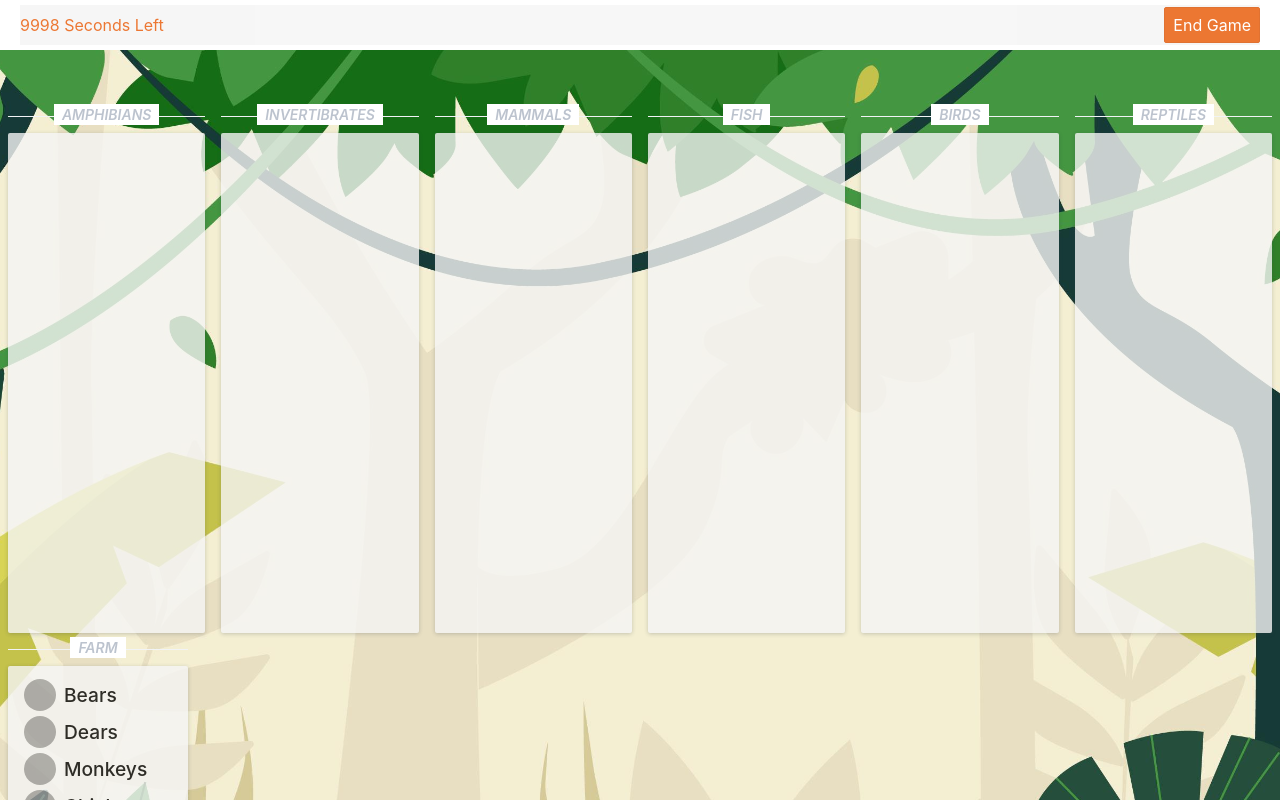
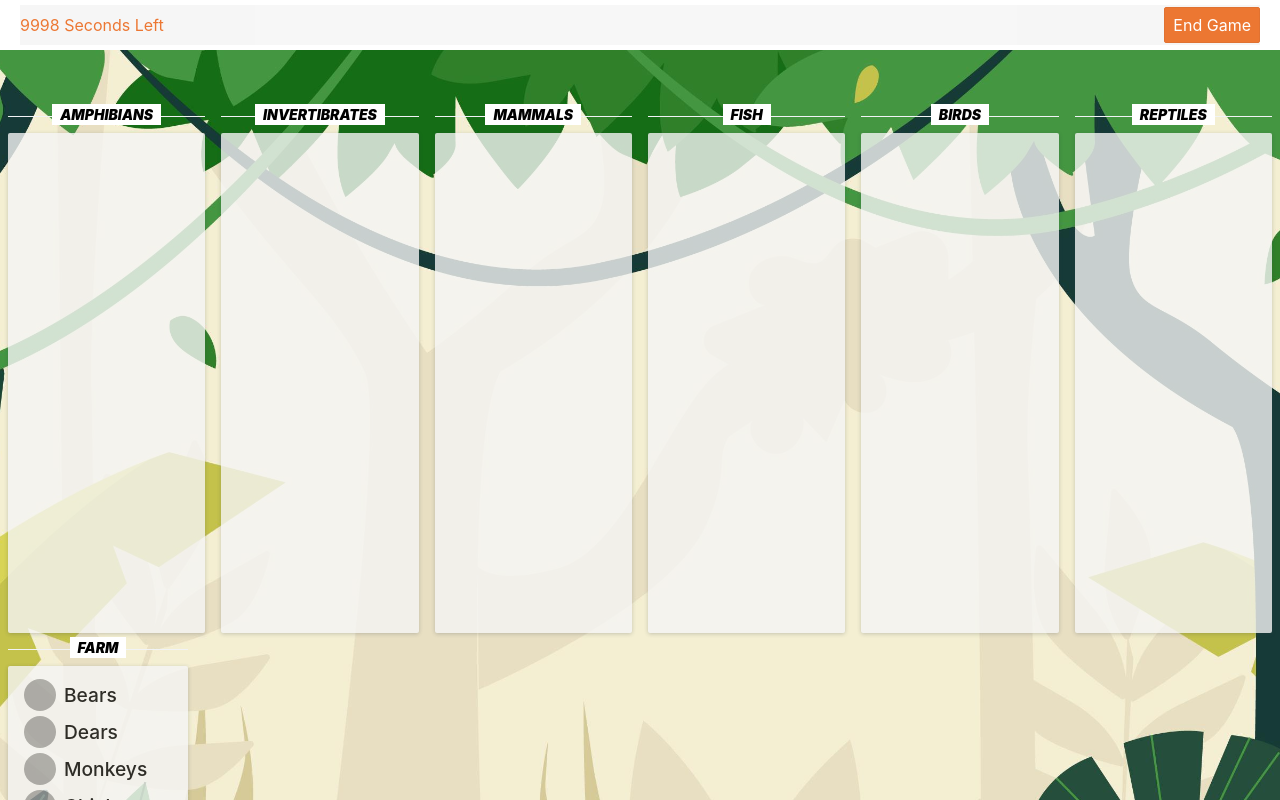
Before and after one commit to miguelybera/4itf_act2_animalcontrol, a React (Create React App) app: page / in a window 1280 px wide. Both pictures are taken after a click on the button "Click to Start". Shown: the top 800 px of the page. Built offline with nearby package versions, Linux system fonts and the light colour scheme; grey boxes are pictures that could not be loaded.

Commit message:
added changes to droparea header

```diff
--- a/src/App.css
+++ b/src/App.css
@@ -35,3 +35,7 @@
 .avatar-tile-icon{
     opacity: 1.0;
 }
+.divider[data-content]::after, .divider-vert[data-content]::after {
+    color: black;
+    font-weight: bolder;
+}
```
